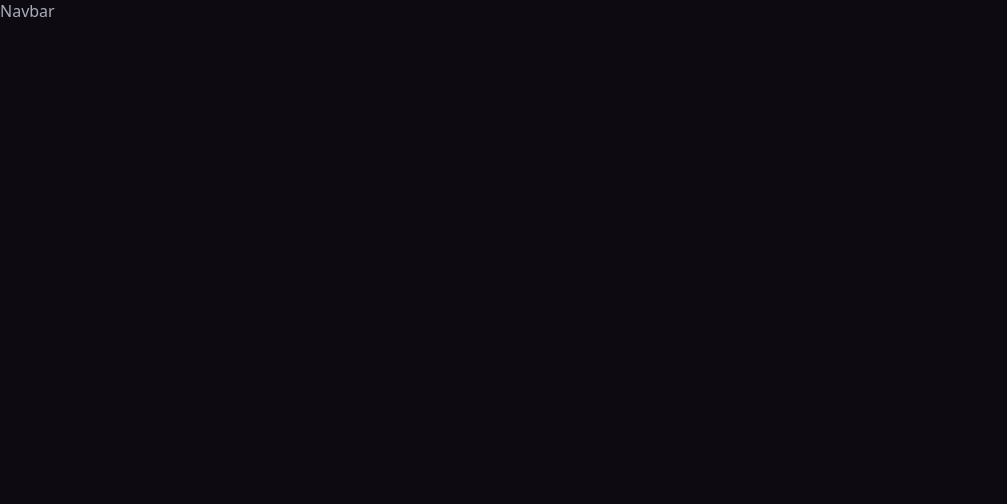
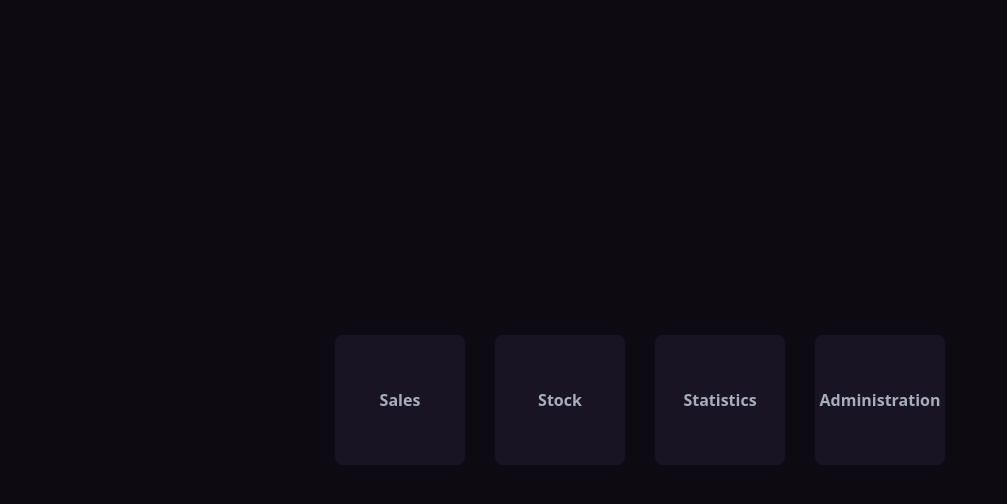
Before and after one commit to FacundoLizardo/Sistema-Ventas, a React app in the folder Client/: page / in a window 1280 px wide. Shown: the top 504 px of the page, without its empty margins (0-1007 px from the left). Built offline with nearby package versions, Linux system fonts and the light colour scheme; the HTML template or start-up script is replaced by a standard one.

Commit message:
Arreglos de errores

```diff
--- a/Client/src/App.jsx
+++ b/Client/src/App.jsx
@@ -1,19 +1,23 @@
 import "./App.module.css";
 import { Routes, Route } from "react-router-dom";
-import Navbar from "./Components/Navbar/Navbar";
+import Stock from "./views/stock/Stock";
+import Administration from "./views/administration/Administration";
+import Layout from "./views/layout/Layout";
+import Sales from "./views/sales/Sales";
+import Statistics from "./views/statistics/statistics";
 
 function App() {
   return (
     <>
-      <Navbar />
       <Routes>
-        <Route path="/" element={""} />
-        <Route path="/" element={""} />
-        <Route path="/" element={""} />
-        <Route path="/" element={""} />
-        <Route path="/" element={""} />
+        <Route path="/" element={<Layout />} />
+        <Route path="/sales" element={<Sales />} />
+        <Route path="/stock" element={<Stock />} />
+        <Route path="/statistics" element={<Statistics />} />
+        <Route path="/administration" element={<Administration />} />
       </Routes>
     </>
   );
 }
+
 export default App;
--- a/Client/src/components/navbar/Navbar.jsx
+++ b/Client/src/components/navbar/Navbar.jsx
@@ -1,7 +1,27 @@
+import { Link } from "react-router-dom";
 import style from "./Navbar.module.css";
 
 const Navbar = () => {
-  return <div className={style.navbarContainer}>Navbar</div>;
+  return (
+    <div className={style.navbarContainer}>
+      <nav>
+        <ul>
+          <li>
+            <Link to={"/sales"}>Sales</Link>
+          </li>
+          <li>
+            <Link to={"/stock"}>Stock</Link>
+          </li>
+          <li>
+            <Link to={"/statistics"}>Statistics</Link>
+          </li>
+          <li>
+            <Link to={"/administration"}>Administration</Link>
+          </li>
+        </ul>
+      </nav>
+    </div>
+  );
 };
 
 export default Navbar;
--- a/Client/src/components/navbar/Navbar.module.css
+++ b/Client/src/components/navbar/Navbar.module.css
@@ -0,0 +1,33 @@
+.navbarContainer {
+    width: 100%;
+    height: 100%;
+    justify-content: center;
+    text-align: center;
+    display: flex;
+
+    & nav {
+      display: flex;
+      width: 50%;
+      margin: auto;
+      justify-content: center;
+      align-items: center;
+
+      & ul {
+        display: flex;
+        flex-wrap: wrap;
+        justify-content: center;
+        gap: 30px;
+
+        & li a {
+          background-color: var(--bg-color-off);
+          display: flex;
+          width: 130px;
+          height: 130px;
+          justify-content: center;
+          align-items: center;
+          border-radius: var(--radius);
+          cursor: pointer;
+        }
+      }
+    }
+  }
--- /dev/null
+++ b/Client/src/views/layout/Layout.jsx
@@ -0,0 +1,12 @@
+import style from "./Layout.module.css";
+import Navbar from "../../Components/Navbar/Navbar";
+
+const Layout = () => {
+  return (
+    <div className={style.layoutContainer}>
+      <Navbar />
+    </div>
+  );
+};
+
+export default Layout;
--- /dev/null
+++ b/Client/src/views/layout/Layout.module.css
@@ -0,0 +1,7 @@
+.layoutContainer {
+    width: 100%;
+    min-height: 100dvh;
+    display: flex;
+    justify-content: center;
+    align-items: center;
+  }
```
